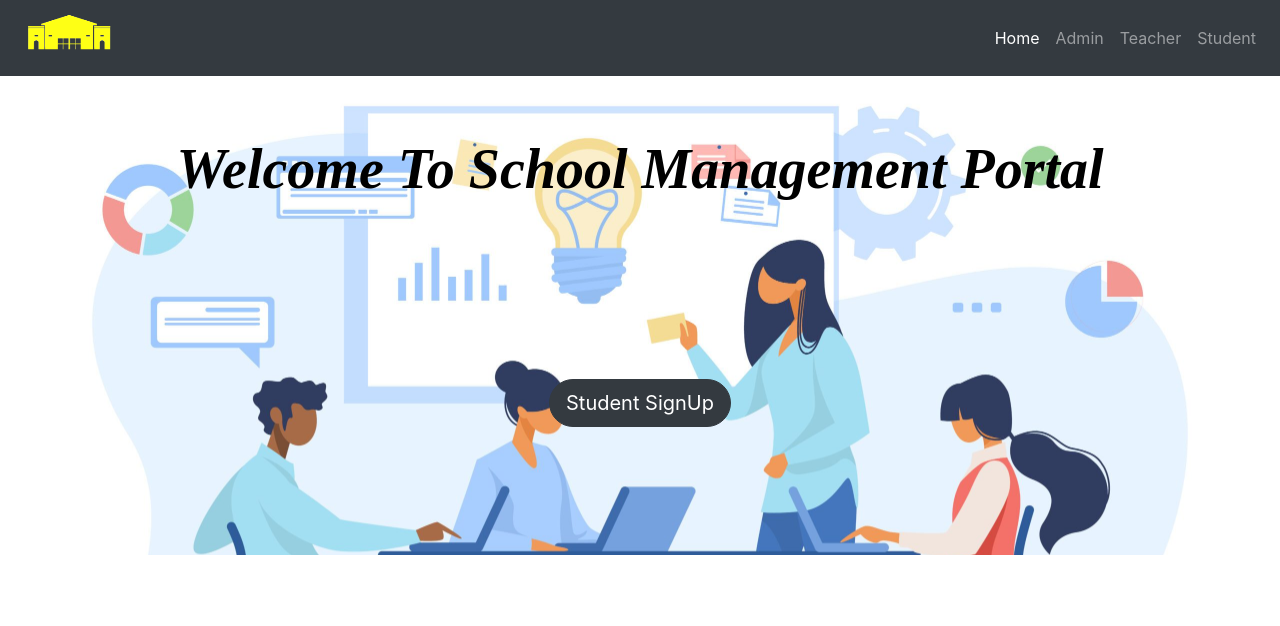
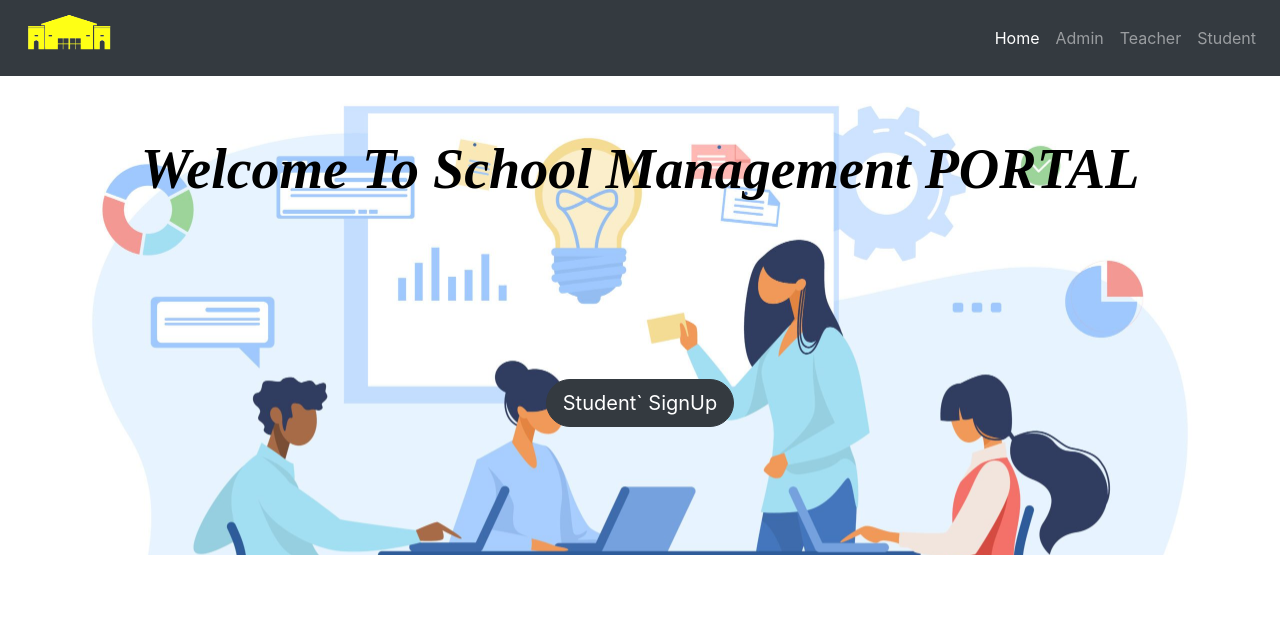
Before and after one commit to darshikapongallu/x22197222-Devopsec, a Django app: page / in a window 1280 px wide. Shown: the top 626 px of the page. Run offline with Django 3.2, Linux system fonts and the light colour scheme; some libraries are stand-ins or nearby versions.

Commit message:
Changed spelling

```diff
--- a/templates/school/index.html
+++ b/templates/school/index.html
@@ -45,14 +45,14 @@
   <br>
   <div class="jumbotron" style="margin-bottom: 0px;margin-top: 0px;">
     <br>
-    <h1 class="display-4 glow" style="color: black; font-style: italic; font-family: 'Times New Roman'; font-weight: bold;">Welcome To School Management Portal</h1>
+    <h1 class="display-4 glow" style="color: black; font-style: italic; font-family: 'Times New Roman'; font-weight: bold;">Welcome To School Management PORTAL</h1>
 
 
     <br><br>
     <!-- <h3 class="text-center" style="color:white;">Built using Python Django</h3> -->
     <br><br><br><br><br>
     <p class="lead">
-      <a class="btn btn-dark btn-lg border border-dark rounded-pill" href="/studentsignup" role="button">Student
+      <a class="btn btn-dark btn-lg border border-dark rounded-pill" href="/studentsignup" role="button">Student`
         SignUp</a>
     </p>
     <br><br>
```
